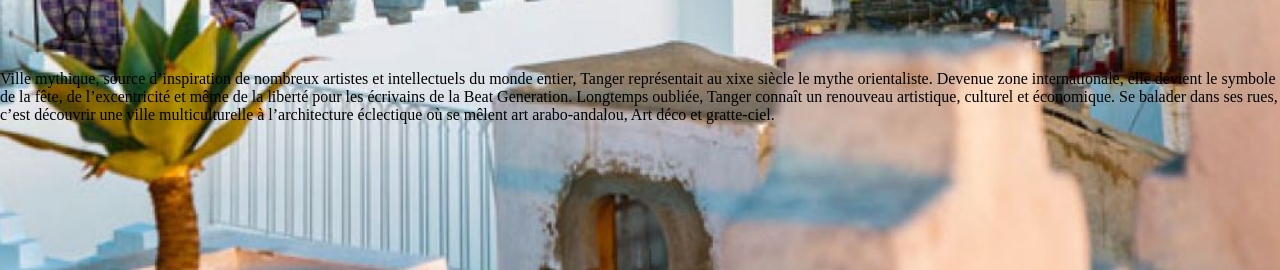
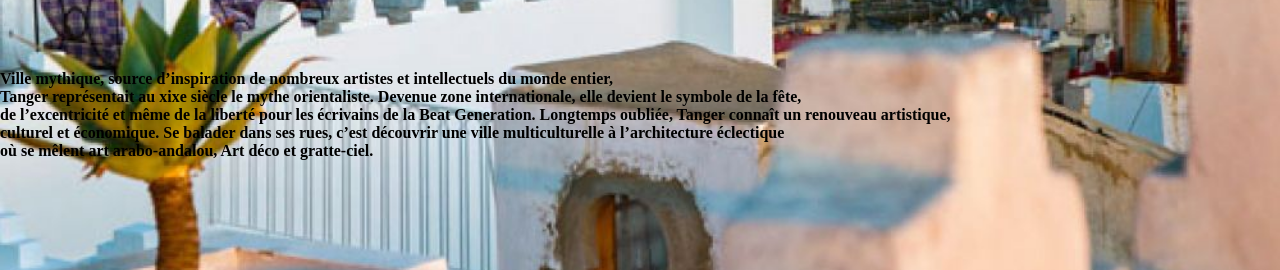
Before and after one commit to majidsetta/techsetta, a plain HTML site: page Accueil.html in a window 1280 px wide. Shown: the part 530-800 px from the top of the page. Drawn offline with Linux system fonts and the light colour scheme.

Commit message:
Update Accueil.html

```diff
--- a/Accueil.html
+++ b/Accueil.html
@@ -24,8 +24,13 @@
 			<h1>Tanger la blanche</h1>
 			<div id="premier trait"></div>
 			<h3>Porte du Maghreb</h3>
-			<div id="texteprincipal"><p>Ville mythique, source d’inspiration de nombreux artistes et intellectuels du monde entier, Tanger représentait au xixe siècle le mythe orientaliste. Devenue zone internationale, elle devient le symbole de la fête, de l’excentricité et même de la liberté pour les écrivains de la Beat Generation. Longtemps oubliée, Tanger connaît un renouveau artistique, culturel et économique. Se balader dans ses rues, c’est découvrir une ville multiculturelle à l’architecture éclectique où se mêlent art arabo-andalou, Art déco et gratte-ciel.</p></div>
+			<div id="texteprincipal"><strong><p>Ville mythique, source d’inspiration de nombreux artistes et intellectuels du monde entier,<br>
+			 Tanger représentait au xixe siècle le mythe orientaliste. Devenue zone internationale, elle devient le symbole de la fête,<br>
+			  de l’excentricité et même de la liberté pour les écrivains de la Beat Generation. Longtemps oubliée, Tanger connaît un renouveau artistique,<br>
+			   culturel et économique. Se balader dans ses rues, c’est découvrir une ville multiculturelle à l’architecture éclectique<br>
+			    où se mêlent art arabo-andalou, Art déco et gratte-ciel.</p></strong></div>
 		</div>
+
 
 
 
```
